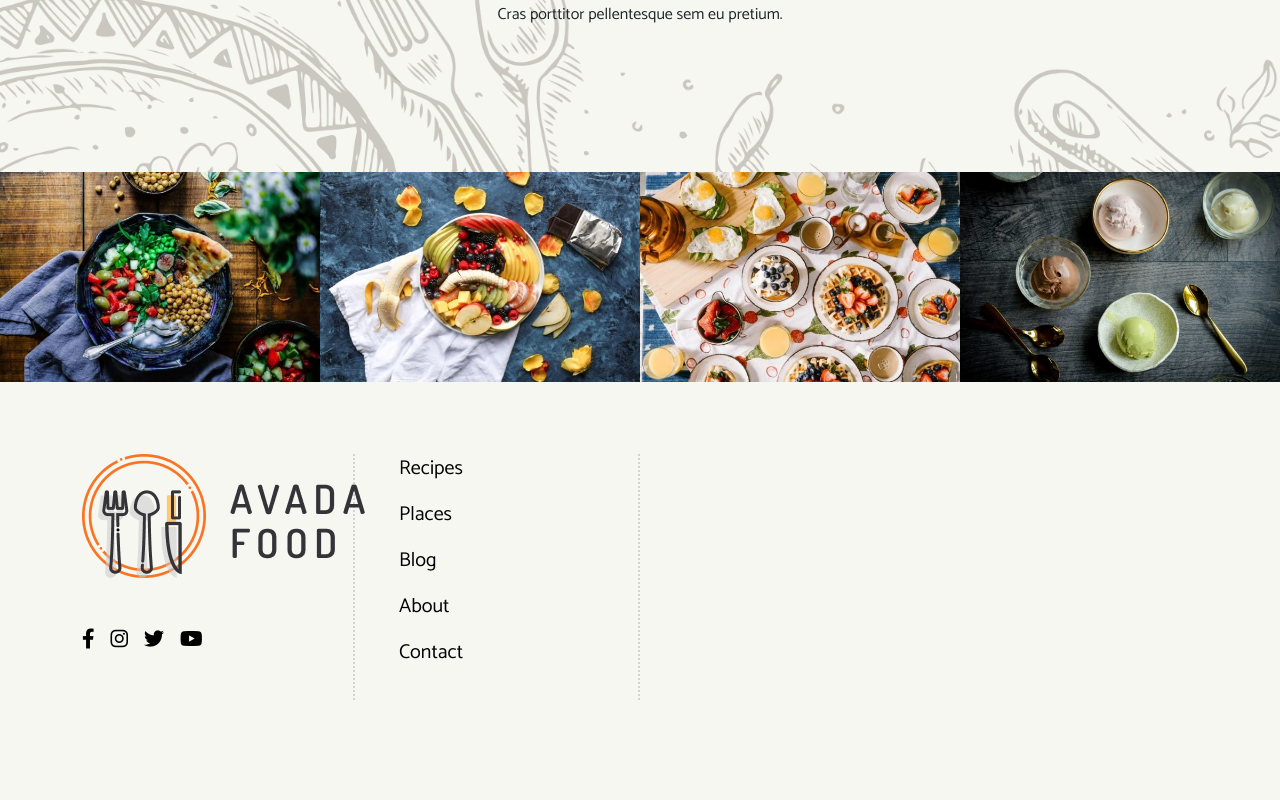
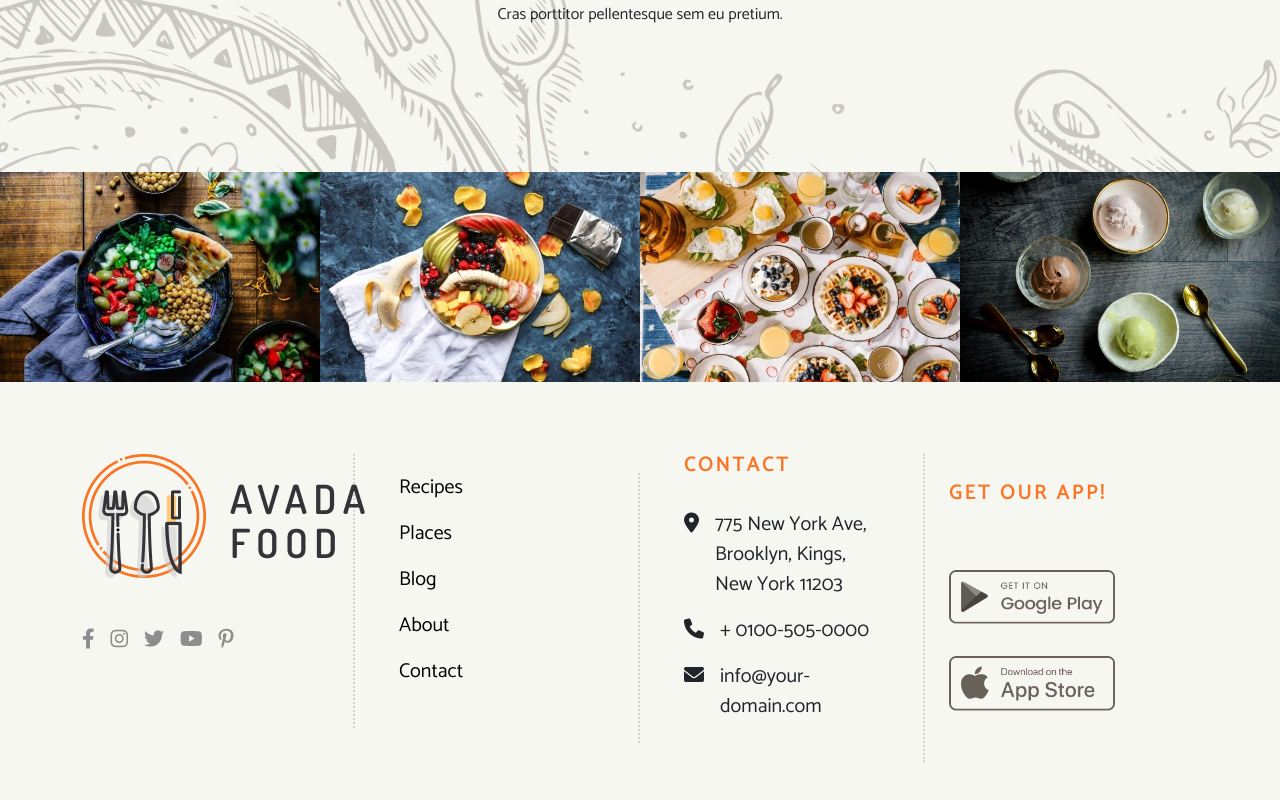
Before and after one commit to luirusso/proj-html-vuejs, a Vue app: page / in a window 1280 px wide. Shown: the part 6263-7063 px from the top of the page. Before the commit the page ends 7011 px from the top, so only its background shows below. Built offline with nearby package versions, Linux system fonts and the light colour scheme.

Commit message:
added footer and relative style

```diff
--- a/src/components/Footer.vue
+++ b/src/components/Footer.vue
@@ -1,34 +1,90 @@
 <template>
     <div class="container pt-4">
-        <div class="row pb-5">
-            <div class="col-3 border-dot">
+        <div class="row pb-5 align-items-center">
+            <div class="col-3 border-dot align-self-start pb-5">
                 <div class="pb-5">
-                    <a href="#"><img src="../assets/avada-food-logo-mob-2x.png" alt="" /></a>
+                    <a href="#"
+                        ><img src="../assets/avada-food-logo-mob-2x.png" alt=""
+                    /></a>
                 </div>
-                <div class="d-flex fs-5">
-                    <div class="pe-3">
-                        <a href="#"><i class="fab fa-facebook-f"></i></a>
+                <div class="d-flex fs-5 pb-3">
+                    <!-- <div class="pe-3">
+                        <a class="text-glow" href="#"
+                            ><i class="fab fa-facebook-f"></i
+                        ></a>
                     </div>
                     <div class="pe-3">
-                        <a href="#"><i class="fab fa-instagram"></i></a>
+                        <a class="text-glow" href="#"
+                            ><i class="fab fa-instagram"></i
+                        ></a>
                     </div>
                     <div class="pe-3">
-                        <a href="#"><i class="fab fa-twitter"></i></a>
+                        <a class="text-glow" href="#"
+                            ><i class="fab fa-twitter"></i
+                        ></a>
                     </div>
-                    <div class="pe-3">
-                        <a href="#"><i class="fab fa-youtube"></i></a>
+                    <div class="pe-3 pb-2">
+                        <a class="text-glow" href="#"
+                            ><i class="fab fa-youtube"></i
+                        ></a>
+                    </div> -->
+
+                    <div
+                        v-for="(social, index) in socials"
+                        :key="`social-${index}`"
+                        class="pe-3 pb-2"
+                    >
+                        <i class="text-glow social-icon" :class="social.icon"></i>
                     </div>
                 </div>
             </div>
-            <div class="col-3 border-dot">
+            <div class="col-3 border-dot pb-4">
                 <ul class="footer-links">
-                    <li class="pb-3 fs-5" v-for="(link, index) in footerLinks" :key="`link-${index}`">
-                        <a href="#">{{ link.link }}</a>
+                    <li
+                        class="pb-3 fs-5"
+                        v-for="(link, index) in footerLinks"
+                        :key="`link-${index}`"
+                    >
+                        <a class="text-glow" href="#">{{ link.link }}</a>
                     </li>
                 </ul>
             </div>
-            <div class="col-3"></div>
-            <div class="col-3"></div>
+            <div class="col-3 border-dot pb-2">
+                <ul class="pe-4">
+                    <li class="pb-4">
+                        <h5 class="fw-bold primary">CONTACT</h5>
+                    </li>
+                    <li
+                        v-for="(contact, index) in contacts"
+                        :key="`contact-${index}`"
+                        class="d-flex fs-5 pb-3"
+                    >
+                        <div class="pe-3">
+                            <i :class="contact.icon"></i>
+                        </div>
+                        <div>
+                            {{ contact.text }}
+                        </div>
+                    </li>
+                </ul>
+            </div>
+            <div class="col-3 px-4">
+                <h5 class="fw-bold primary pb-5">GET OUR APP!</h5>
+                <div>
+                    <div
+                        class="w-100 pt-2 pb-4"
+                        v-for="(store, index) in stores"
+                        :key="`store-${index}`"
+                    >
+                        <a href="#"
+                            ><img
+                                class="download"
+                                :src="require(`../assets/${store.store}`)"
+                                alt=""
+                        /></a>
+                    </div>
+                </div>
+            </div>
         </div>
     </div>
 </template>
@@ -57,24 +113,51 @@ export default {
             ],
             contacts: [
                 {
-                    icon: 'class="fas fa-map-marker-alt"',
-                    text: '775 New York Ave, Brooklyn, Kings, New York 11203'
+                    icon: "fas fa-map-marker-alt",
+                    text: "775 New York Ave, Brooklyn, Kings, New York 11203",
                 },
                 {
-                    icon: '',
-                    text: '+ 0100-505-0000'
+                    icon: "fas fa-phone",
+                    text: "+ 0100-505-0000",
                 },
                 {
-                    icon: '',
-                    text: 'info@your-domain.com'
+                    icon: "fas fa-envelope",
+                    text: "info@your-domain.com",
                 },
-            ]
+            ],
+            stores: [
+                {
+                    store: "download-android.png",
+                },
+                {
+                    store: "download-app-store.png",
+                },
+            ],
+            socials: [
+                {
+                    icon: "fab fa-facebook-f",
+                },
+                {
+                    icon: "fab fa-instagram",
+                },
+                {
+                    icon: "fab fa-twitter",
+                },
+                {
+                    icon: "fab fa-youtube",
+                },
+                {
+                    icon: "fab fa-pinterest-p",
+                },
+            ],
         };
     },
 };
 </script>
 
 <style scoped lang="scss">
+@import "../styles/globals.scss";
+
 ul {
     list-style: none;
 }
@@ -83,7 +166,19 @@ a {
     color: black;
 }
 
+h5 {
+    letter-spacing: 3px;
+}
+
 .border-dot {
     border-right: 2px dotted lightgray;
 }
+
+.social-icon {
+    color: rgb(141, 141, 141);
+}
+
+.download {
+    width: 70%;
+}
 </style>
```
